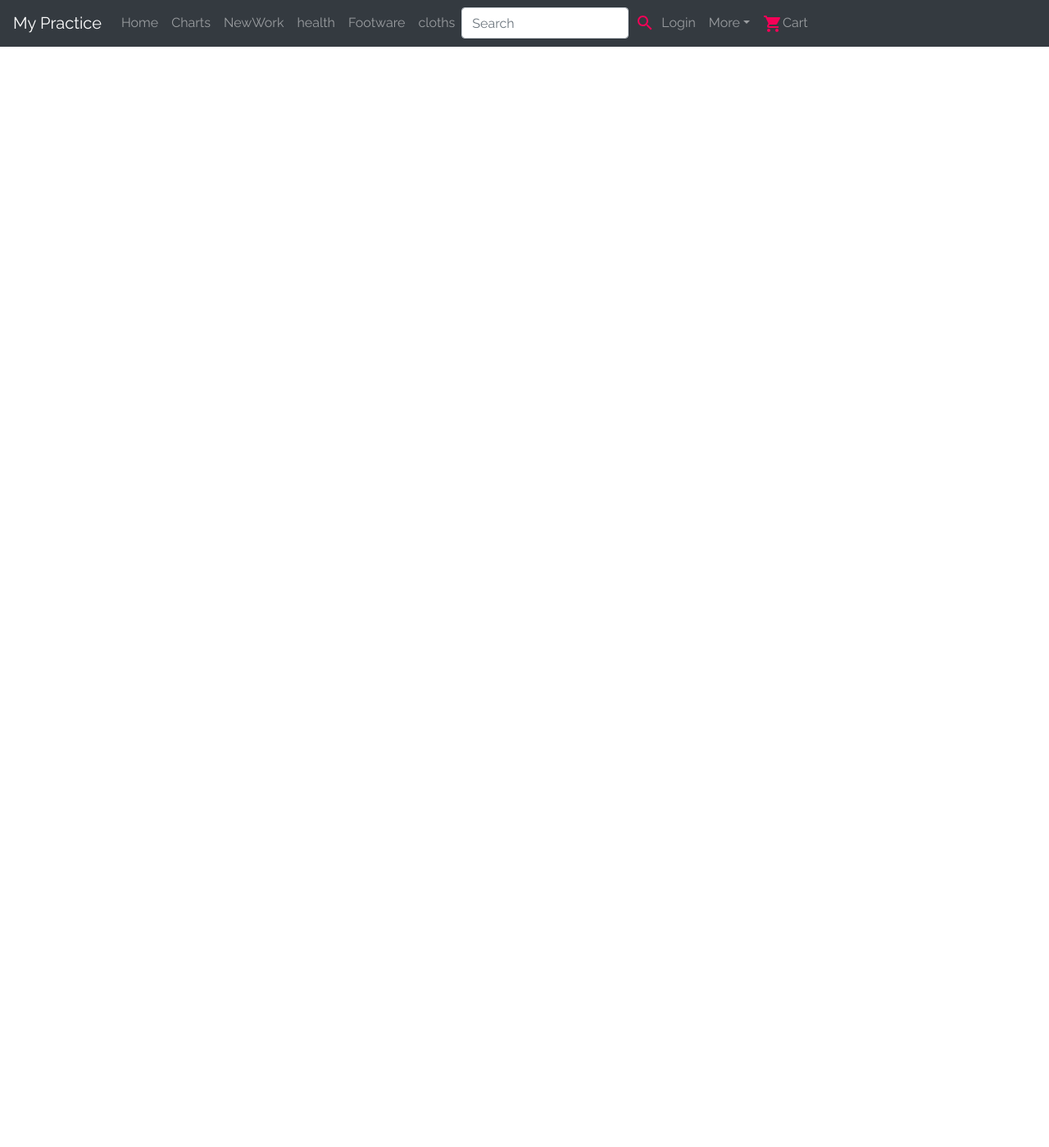
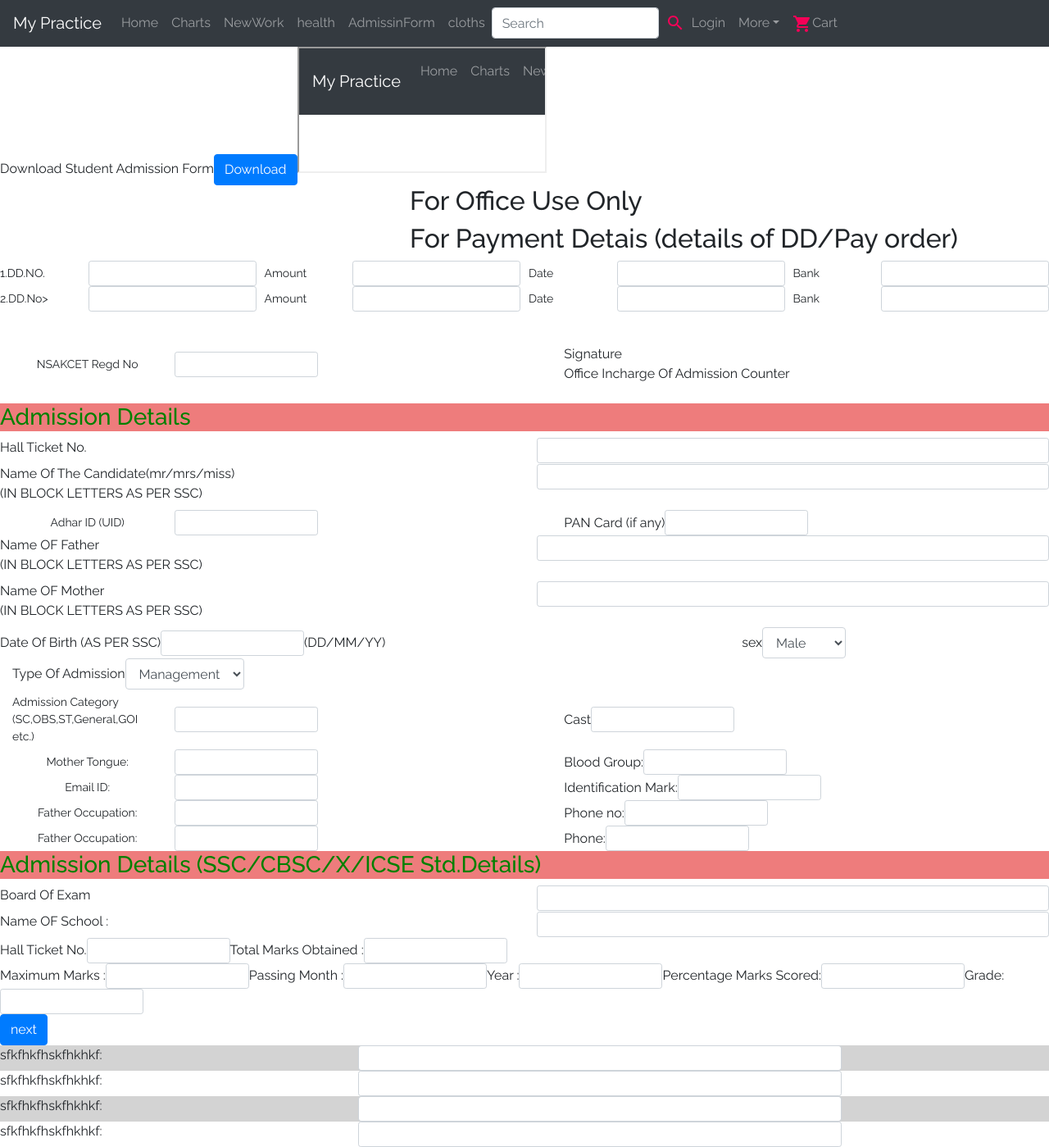
Before and after one commit to zubairdange/SchoolApp, a React (Create React App) app: page /AdmissinForm in a window 1280 px wide. Shown: the whole page at 82% size. Before the commit the page ends 800 px from the top, so only its background shows below. Built offline with nearby package versions, Linux system fonts and the light colour scheme; what uuidv4 would draw is missing.

Commit message:
form created

```diff
--- /dev/null
+++ b/src/component/AdmissinForm.jsx
@@ -0,0 +1,290 @@
+import { Label } from "@material-ui/icons";
+import React from "react";
+import { Form, Col, Button, Row, Dropdown } from "react-bootstrap";
+
+export const AdmissinForm = () => {
+  return (
+    <div>
+      <lable>
+        Download Student Admission Form<Button>Download</Button>
+      </lable>
+      <iframe
+        src="StudentAdmissionForm.pdf"
+        title="Download Student Admission Form"
+      ></iframe>
+
+      <Form>
+        <Form.Group>
+          <h2 style={{ marginLeft: "500px" }}>For Office Use Only</h2>
+          <h2 style={{ marginLeft: "500px" }}>
+            For Payment Detais (details of DD/Pay order)
+          </h2>
+
+          <Form.Row>
+            <Form.Label column="sm" lg={1}>
+              1.DD.NO.
+            </Form.Label>
+            <Col>
+              <Form.Control type="text" size="sm" />
+            </Col>
+            <Form.Label column="sm" lg={1}>
+              Amount
+            </Form.Label>
+            <Col>
+              <Form.Control type="text" size="sm" />
+            </Col>
+            <Form.Label column="sm" lg={1}>
+              Date
+            </Form.Label>
+            <Col>
+              <Form.Control type="text" size="sm" />
+            </Col>
+            <Form.Label column="sm" lg={1}>
+              Bank
+            </Form.Label>
+            <Col>
+              <Form.Control type="text" size="sm" />
+            </Col>
+          </Form.Row>
+          <Form.Row>
+            <Form.Label column="sm" lg={1}>
+              2.DD.No>
+            </Form.Label>
+            <Col>
+              <Form.Control type="text" size="sm" />
+            </Col>
+            <Form.Label column="sm" lg={1}>
+              Amount
+            </Form.Label>
+            <Col>
+              <Form.Control type="text" size="sm" />
+            </Col>
+            <Form.Label column="sm" lg={1}>
+              Date
+            </Form.Label>
+            <Col>
+              <Form.Control type="text" size="sm" />
+            </Col>
+            <Form.Label column="sm" lg={1}>
+              Bank
+            </Form.Label>
+            <Col>
+              <Form.Control type="text" size="sm" />
+            </Col>
+          </Form.Row>
+        </Form.Group>
+        <br />
+        <Form inline>
+          <Form.Label column="sm" lg={2}>
+            NSAKCET Regd No
+          </Form.Label>
+
+          <Form.Control size="sm" type="text" />
+          <lable style={{ marginLeft: "300px" }}>
+            Signature <br />
+            Office Incharge Of Admission Counter
+          </lable>
+        </Form>
+      </Form>
+      <br />
+      <h3 style={{ backgroundColor: "#EE7C7C", color: "green" }}>
+        Admission Details
+      </h3>
+      <Form>
+        <Row>
+          <Col>
+            <Form.Label>Hall Ticket No.</Form.Label>
+          </Col>
+          <Col>
+            <Form.Control type="text" size="sm" />
+          </Col>
+        </Row>
+
+        <Row>
+          <Col>
+            <Form.Label>
+              Name Of The Candidate(mr/mrs/miss)
+              <br />
+              (IN BLOCK LETTERS AS PER SSC)
+            </Form.Label>
+          </Col>
+          <Col>
+            <Form.Control type="text" size="sm" />
+          </Col>
+        </Row>
+      </Form>
+      <Form inline>
+        <Form.Label column="sm" lg={2}>
+          Adhar ID (UID)
+        </Form.Label>
+
+        <Form.Control size="sm" type="text" />
+        <lable style={{ marginLeft: "300px" }}>PAN Card (if any)</lable>
+        <Form.Control size="sm" type="text" />
+      </Form>
+      <Row>
+        <Col>
+          <Form.Label>
+            Name OF Father <br />
+            (IN BLOCK LETTERS AS PER SSC)
+          </Form.Label>
+        </Col>
+        <Col>
+          <Form.Control size="sm" type="text" />
+        </Col>
+      </Row>
+      <Row>
+        <Col>
+          <Form.Label>
+            Name OF Mother <br />
+            (IN BLOCK LETTERS AS PER SSC)
+          </Form.Label>
+        </Col>
+        <Col>
+          <Form.Control size="sm" type="text" />
+        </Col>
+      </Row>
+      <Form inline>
+        <Form.Label>Date Of Birth (AS PER SSC)</Form.Label>
+        <Form.Control size="sm" type="text" />
+        (DD/MM/YY)
+        <Col></Col>
+        <Col>
+          <Form.Group as={Col} controlId="formGridState">
+            <Form.Label>sex</Form.Label>
+            <Form.Control as="select" defaultValue="Choose...">
+              <option>Male</option>
+              <option>Female</option>
+              <option>Other</option>
+              ))}
+            </Form.Control>
+          </Form.Group>
+        </Col>
+        <Form.Group as={Col} controlId="formGridState">
+          <Form.Label>Type Of Admission</Form.Label>
+          <Form.Control as="select" defaultValue="Choose...">
+            <option>Management</option>
+            <option>Convener</option>
+            <option>Spot</option>
+            ))}
+          </Form.Control>
+        </Form.Group>
+      </Form>
+      <Form inline>
+        <Form.Label column="sm" lg={2}>
+          Admission Category
+          <br />
+          (SC,OBS,ST,General,GOI etc.)
+        </Form.Label>
+
+        <Form.Control size="sm" type="text" />
+        <lable style={{ marginLeft: "300px" }}>Cast</lable>
+        <Form.Control size="sm" type="text" />
+      </Form>
+      <Form inline>
+        <Form.Label column="sm" lg={2}>
+          Mother Tongue:
+        </Form.Label>
+
+        <Form.Control size="sm" type="text" />
+        <lable style={{ marginLeft: "300px" }}>Blood Group:</lable>
+        <Form.Control size="sm" type="text" />
+      </Form>
+      <Form inline>
+        <Form.Label column="sm" lg={2}>
+          Email ID:
+        </Form.Label>
+
+        <Form.Control size="sm" type="text" />
+        <lable style={{ marginLeft: "300px" }}>Identification Mark:</lable>
+        <Form.Control size="sm" type="text" />
+      </Form>
+      <Form inline>
+        <Form.Label column="sm" lg={2}>
+          Father Occupation:
+        </Form.Label>
+
+        <Form.Control size="sm" type="text" />
+        <lable style={{ marginLeft: "300px" }}>Phone no:</lable>
+        <Form.Control size="sm" type="text" />
+      </Form>
+      <Form inline>
+        <Form.Label column="sm" lg={2}>
+          Father Occupation:
+        </Form.Label>
+
+        <Form.Control size="sm" type="text" />
+        <lable style={{ marginLeft: "300px" }}>Phone:</lable>
+        <Form.Control size="sm" type="text" />
+      </Form>
+      <h3 style={{ backgroundColor: "#EE7C7C", color: "green" }}>
+        Admission Details (SSC/CBSC/X/ICSE Std.Details)
+      </h3>
+      <Row>
+        <Col>
+          <Form.Label>Board Of Exam</Form.Label>
+        </Col>
+        <Col>
+          <Form.Control size="sm" type="text" />
+        </Col>
+      </Row>
+      <Row>
+        <Col>
+          <Form.Label>Name OF School :</Form.Label>
+        </Col>
+        <Col>
+          <Form.Control size="sm" type="text" />
+        </Col>
+      </Row>
+      <Form inline>
+        <Form.Label>Hall Ticket No.</Form.Label>
+        <Form.Control size="sm" type="text" />
+        <Form.Label>Total Marks Obtained :</Form.Label>
+        <Form.Control size="sm" type="text" />
+      </Form>
+      <Form inline>
+        {/* <Form.Label>Maximum Marks :</Form.Label>
+        <Form.Control size="sm" type="text" />
+        <Form.Label>Passing Month :</Form.Label>
+        <Form.Control size="sm" type="text" /> */}
+      </Form>
+      <Form inline>
+        <Form.Label>Maximum Marks :</Form.Label>
+        <Form.Control size="sm" type="text" />
+        <Form.Label>Passing Month :</Form.Label>
+        <Form.Control size="sm" type="text" />
+        <Form.Label>Year :</Form.Label>
+        <Form.Control size="sm" type="text" />
+        <Form.Label>Percentage Marks Scored:</Form.Label>
+        <Form.Control size="sm" type="text" />
+        <Form.Label>Grade:</Form.Label>
+        <Form.Control size="sm" type="text" />
+      </Form>
+      <Button>next</Button>
+      <Row style={{ backgroundColor: "lightgray" }}>
+        <Col lg={4}>sfkfhkfhskfhkhkf:</Col>
+        <Col lg={8}>
+          <Form.Control size="sm" type="text" style={{ width: "70%" }} />
+        </Col>
+      </Row>
+      <Row>
+        <Col lg={4}>sfkfhkfhskfhkhkf:</Col>
+        <Col lg={8}>
+          <Form.Control size="sm" type="text" style={{ width: "70%" }} />
+        </Col>
+      </Row>
+      <Row style={{ backgroundColor: "lightgray" }}>
+        <Col lg={4}>sfkfhkfhskfhkhkf:</Col>
+        <Col lg={8}>
+          <Form.Control size="sm" type="text" style={{ width: "70%" }} />
+        </Col>
+      </Row>
+      <Row>
+        <Col lg={4}>sfkfhkfhskfhkhkf:</Col>
+        <Col lg={8}>
+          <Form.Control size="sm" type="text" style={{ width: "70%" }} />
+        </Col>
+      </Row>
+    </div>
+  );
+};
--- a/src/component/MyNavbar.jsx
+++ b/src/component/MyNavbar.jsx
@@ -19,6 +19,7 @@ import SearchIcon from "@material-ui/icons/Search";
 import ShoppingCartIcon from "@material-ui/icons/ShoppingCart";
 import { LoginForm } from "../component/LoginForm/LoginForm";
 import { NewAccount } from "../component/LoginForm/NewAccount";
+import { AdmissinForm } from "./AdmissinForm";
 export const MyNavbar = () => {
   return (
     <div>
@@ -30,7 +31,7 @@ export const MyNavbar = () => {
           <Nav.Link href="/Chart">Charts</Nav.Link>
           <Nav.Link href="/NewWork">NewWork</Nav.Link>
           <Nav.Link href="#home">health</Nav.Link>
-          <Nav.Link href="#features">Footware</Nav.Link>
+          <Nav.Link href="/AdmissinForm">AdmissinForm</Nav.Link>
           <Nav.Link href="#pricing">cloths</Nav.Link>
           {/* <NavDropdown title="CURTAINS" id="collasible-nav-dropdown">
             <NavDropdown.Item href="#action/3.1">Action</NavDropdown.Item>
@@ -75,6 +76,9 @@ export const MyNavbar = () => {
           <Route path="/NewWork">
             <NewWork />
           </Route>
+          <Route path="/AdmissinForm">
+            <AdmissinForm />
+          </Route>
           {/* <Route path="/LoginForm">
             <LoginForm />
           </Route>
```
Also changed, not shown: 1 other file (tests, documents, lock files or other folders).
